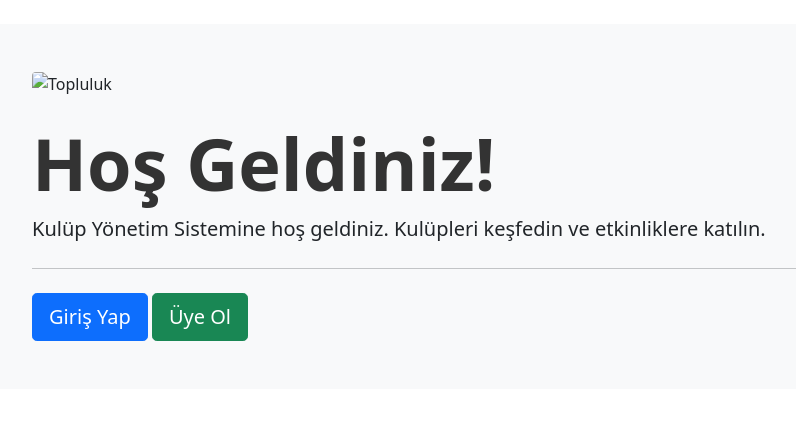
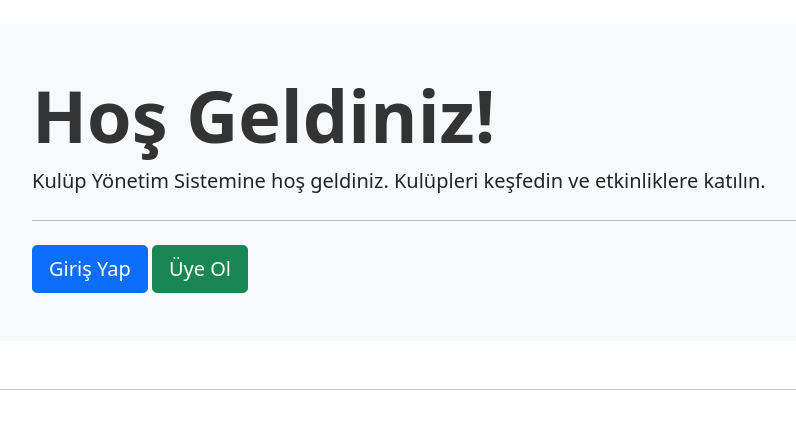
Before and after one commit to Berat-Efe-Ortak-Proje/Berat-Efe-proje1, a Flask app: page / in a window 1280 px wide. Shown: the part 56-485 px from the top of the page, without its empty margins (98-894 px from the left). Run offline with Flask 3, Linux system fonts and the light colour scheme; data comes from the database, SQL or seed files in the repository.

Commit message:
Remove hero image/carousel from index page

```diff
--- a/1/app/templates/index.html
+++ b/1/app/templates/index.html
@@ -4,13 +4,6 @@
 
 {% block content %}
 <div class="jumbotron bg-light p-5 rounded">
-    <div id="heroCarousel" class="carousel slide mb-4" data-bs-ride="carousel">
-        <div class="carousel-inner rounded">
-            <div class="carousel-item active">
-                <img src="{{ url_for('static', filename='img/community.png') }}" class="d-block w-100" alt="Topluluk">
-            </div>
-        </div>
-    </div>
     <h1 class="display-2 fw-bold">Hoş Geldiniz!</h1>
     <p class="lead">Kulüp Yönetim Sistemine hoş geldiniz. Kulüpleri keşfedin ve etkinliklere katılın.</p>
     <hr class="my-4">
```
